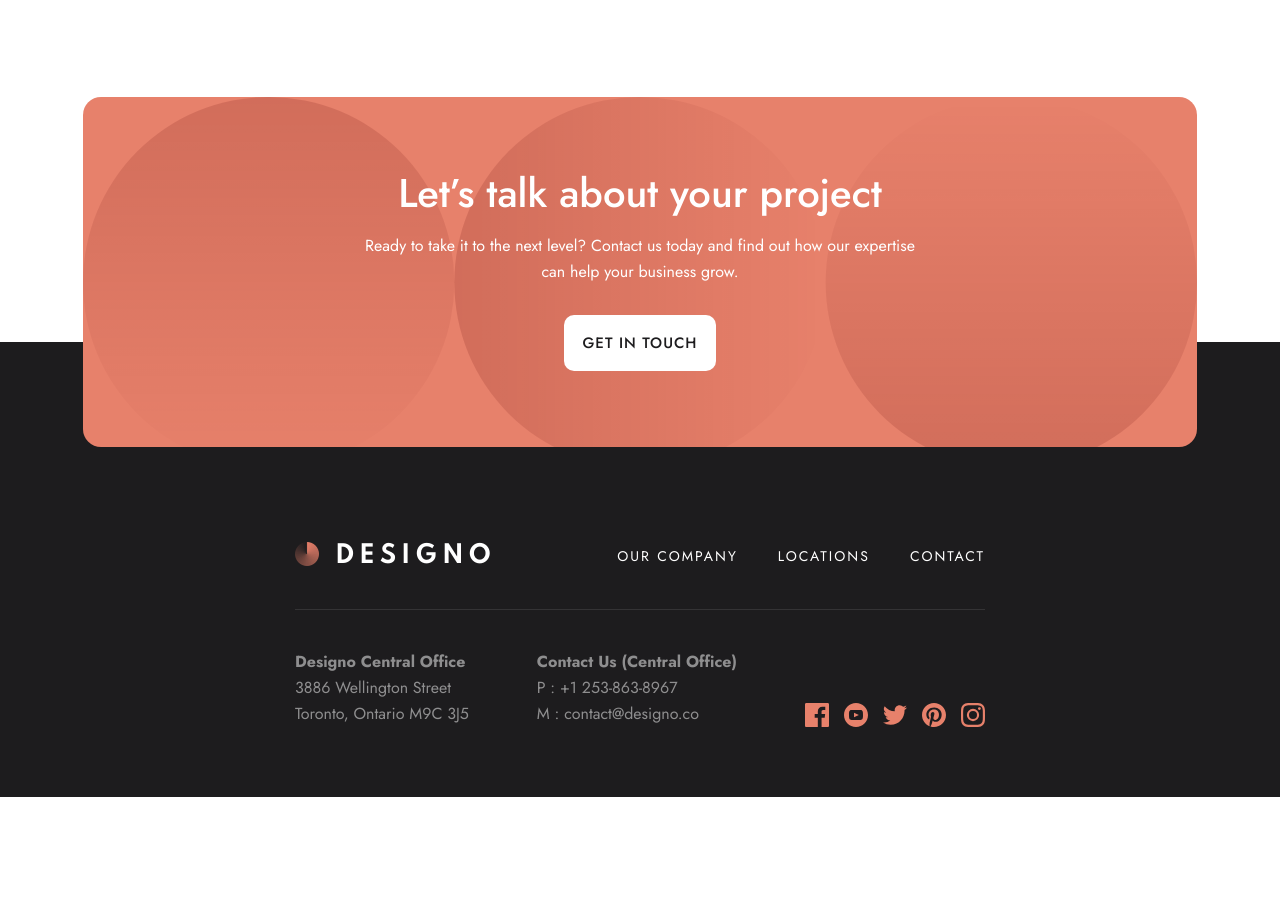
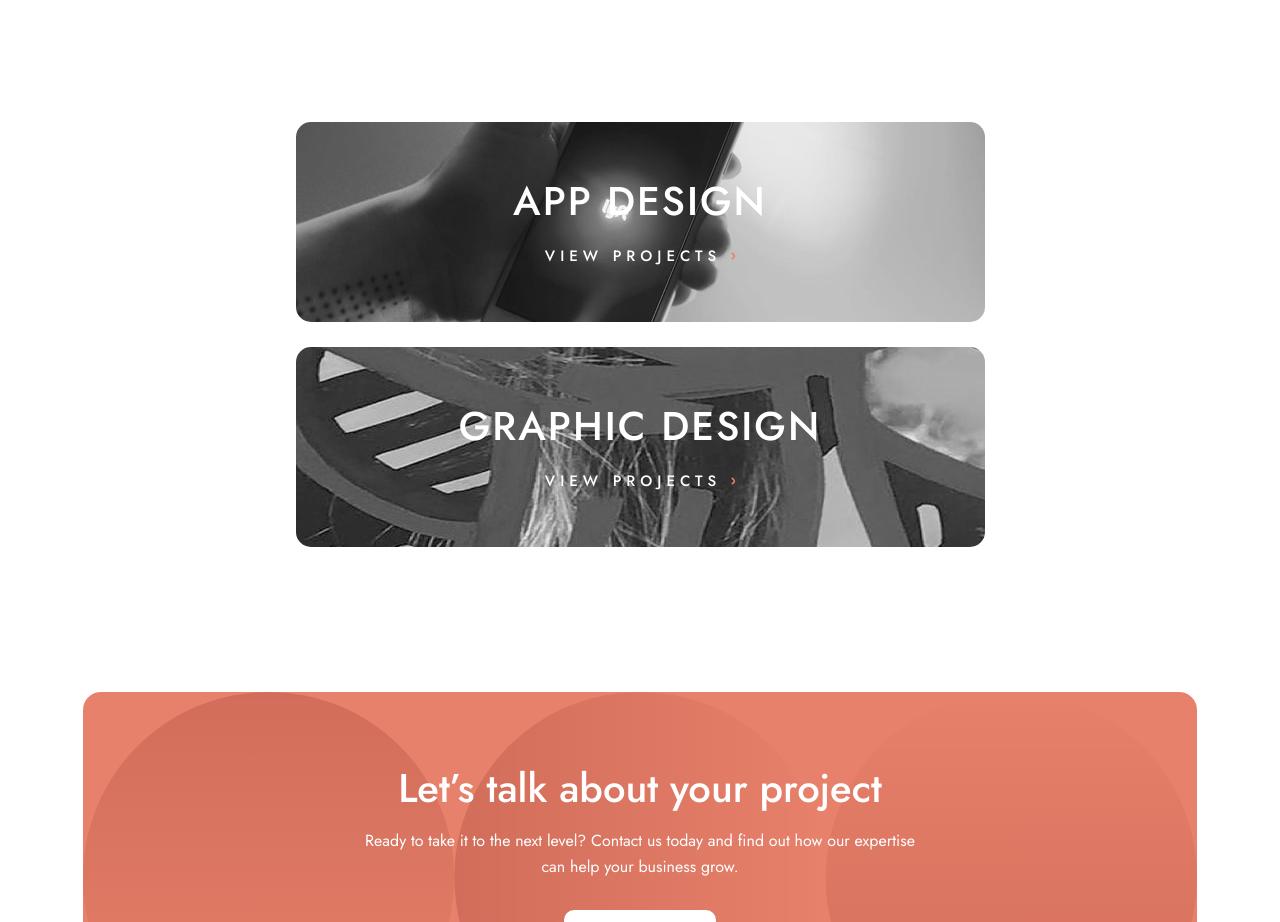
Before and after one commit to LucasS-Goncalves/designo, an Angular app: page /web-design in a window 1280 px wide. Shown: the part 2600-3522 px from the top of the page. Before the commit the page ends 3397 px from the top, so only its background shows below. Built offline with nearby package versions, Linux system fonts and the light colour scheme.

Commit message:
finishing view projects container styles

```diff
--- a/src/app/pages/web-design/web-design.component.html
+++ b/src/app/pages/web-design/web-design.component.html
@@ -8,6 +8,14 @@
   }
 </ul>
 
+<div class="view_projects_cards_container">
+  @for(card of viewProjects; track $index){
+    <div class="card">
+      <app-view-projects-card [card]="card"></app-view-projects-card>
+    </div>
+  }
+</div>
+
 <section class="footers_container">
   <div class="footer2-container">
     <app-footer-2></app-footer-2>
--- a/src/app/pages/web-design/web-design.component.scss
+++ b/src/app/pages/web-design/web-design.component.scss
@@ -19,6 +19,19 @@
   }
 }
 
+.view_projects_cards_container{
+  width: 327px;
+  margin: 0 auto;
+  margin-top: 100px;
+  display: flex;
+  flex-direction: column;
+  gap: 15px;
+
+  .card{
+    width: 100%;
+  }
+}
+
 @media(min-width: 768px){
 
   .footers_container{
@@ -30,7 +43,15 @@
   .design_cards_list{
     width: 689px;
   }
+
+  .view_projects_cards_container{
+    width: 689px;
+    margin-top: 130px;
+    margin-bottom: 40px;
+    gap: 25px;
+  }
 }
+
 
 @media(min-width: 1366px){
 
@@ -46,4 +67,11 @@
     grid-template-columns: 1fr 1fr 1fr;
     gap: 25px;
   }
+
+  .view_projects_cards_container{
+    width: 1112px;
+    flex-direction: row;
+    margin-top: 150px;
+    margin-bottom: 80px;
+  }
 }
--- a/src/app/pages/web-design/web-design.component.ts
+++ b/src/app/pages/web-design/web-design.component.ts
@@ -5,11 +5,13 @@ import { OrangeHeaderComponent } from '../../_components/orange-header/orange-he
 import { DesignCardComponent } from '../../_components/design-card/design-card.component';
 import { IDesignCard } from '../../_interfaces/IDesignCards';
 import { CommonModule } from '@angular/common';
+import { ViewProjectsCardComponent } from '../../_components/view-projects-card/view-projects-card.component';
+import { IViewProjectsCard } from '../../_interfaces/IViewProjectsCard';
 
 @Component({
   selector: 'app-web-design',
   standalone: true,
-  imports: [CommonModule, Footer1Component, Footer2Component, OrangeHeaderComponent, DesignCardComponent],
+  imports: [CommonModule, Footer1Component, Footer2Component, OrangeHeaderComponent, DesignCardComponent, ViewProjectsCardComponent],
   templateUrl: './web-design.component.html',
   styleUrl: './web-design.component.scss'
 })
@@ -57,4 +59,23 @@ export class WebDesignComponent {
       description: 'Get expert training in coding, data, design, and digital marketing'
     },
   ];
+
+  viewProjects: IViewProjectsCard[] = [
+    {
+      title: 'APP DESIGN',
+      images: {
+        mobile: '../../../assets/home/mobile/image-app-design.jpg',
+        tablet: '../../../assets/home/tablet/image-app-design.jpg',
+        desktop: '../../../assets/home/desktop/image-app-design.jpg'
+      }
+    },
+    {
+      title: 'GRAPHIC DESIGN',
+      images: {
+        mobile: '../../../assets/home/mobile/image-graphic-design.jpg',
+        tablet: '../../../assets/home/tablet/image-graphic-design.jpg',
+        desktop: '../../../assets/home/desktop/image-graphic-design.jpg'
+      }
+    }
+  ]
 }
```
